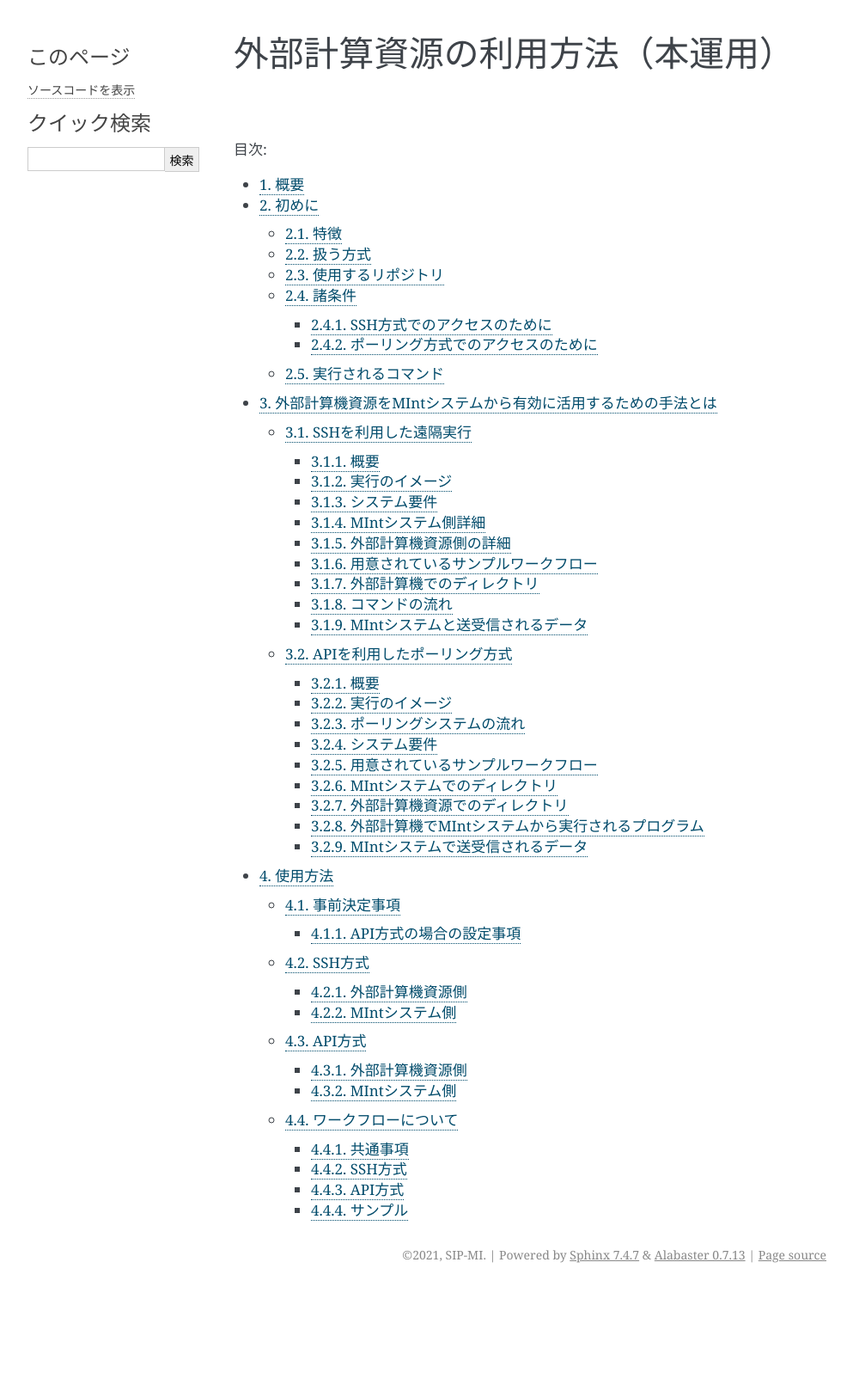
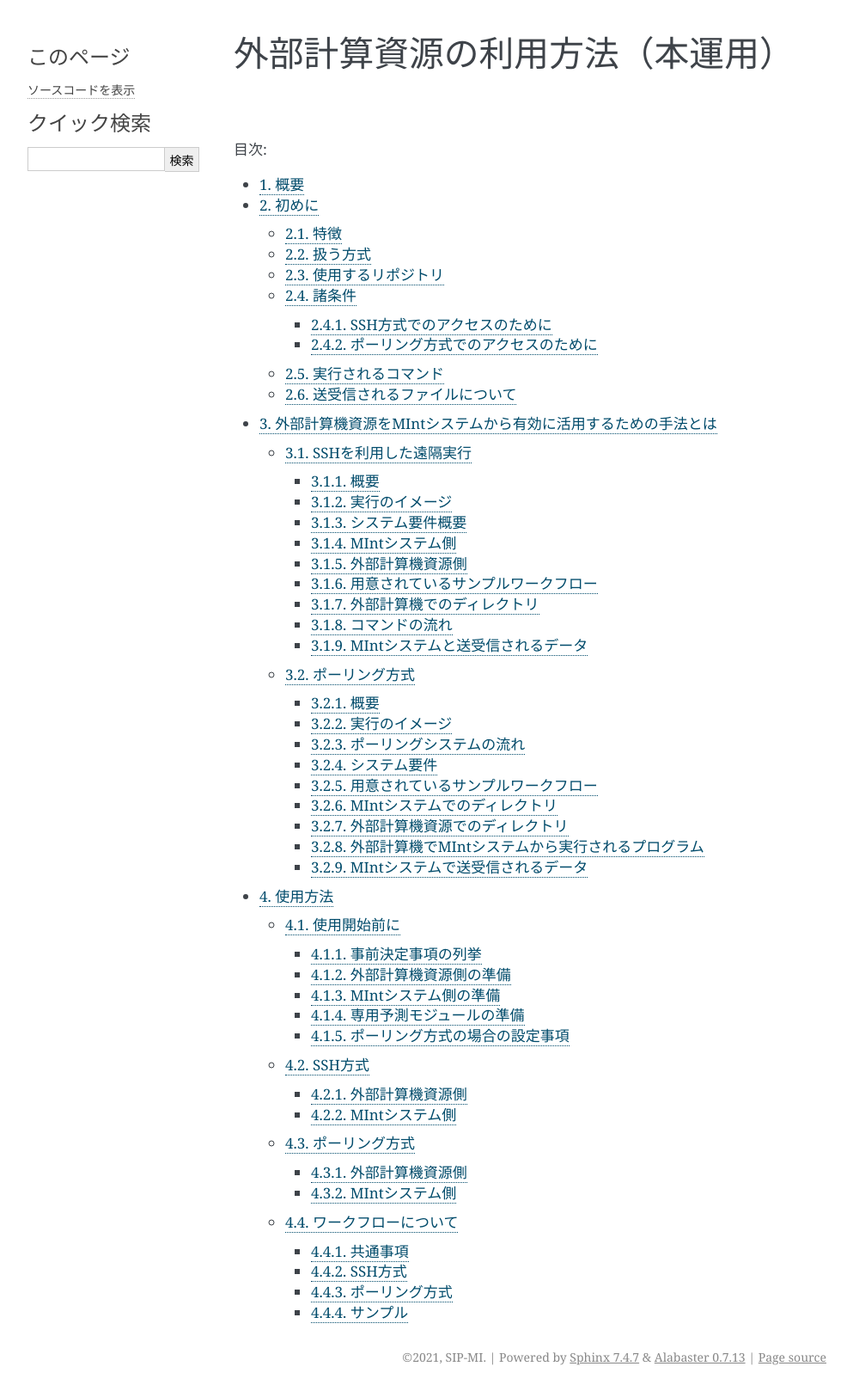
Before and after one commit to materialsintegration/remote_workflow, a Sphinx documentation site: the page built from documents/manual2nd/source/index.rst, in a window 1280 px wide. Shown: the whole page at 86% size, without its empty margins (148-1141 px from the left). Built offline with Sphinx 7.4.7, drawn with Linux system fonts in a browser that asks for light colours; before the commit the page ends 1499 px from its top, so only the background shows below that.

Commit message:
改訂中（2021/06/03）

```diff
--- a/documents/manual2nd/source/using_distributed_properties.rst
+++ b/documents/manual2nd/source/using_distributed_properties.rst
@@ -92,7 +92,7 @@ NIMSの取り組みについてはこちら [activities_of_NIMS]_ を参照。
 - misrc_remote_workflow
     - 主に外部計算機資源側で実行されるスクリプトのサンプルが登録されている。
 - misrc_distributed_computing_assist.api
-    - API方式のためのシステム構築用のプログラム、サンプルが登録されている。
+    - ポーリング方式のためのシステム構築用のプログラム、サンプルが登録されている。
     - ワークフローで使用するプログラムは「debug/mi-system-side」にある。
     - 外部計算機側で使用するプログラムは「debug/remote-side」にある。
 
@@ -120,8 +120,26 @@ SSHでの利用が不可能な場合、本方式を使用する。本方式は
 実行されるコマンド
 ===================
 
-SSHの場合、リポジトリにあるコマンドしか外部計算機上では実行しない。その場所も事前に取り決めた場所となる。APIも同様である。
+SSH方式の場合、リポジトリにあるコマンドしか外部計算機上では実行しない。その場所も事前に取り決めた場所となる。ポーリング方式も同様である。
 
+送受信されるファイルについて
+============================
+
+* SSH方式で送受信される、ファイル、文字列の形式
+     * 暗号化SSHプロトコル使用
+     * ファイル
+          + 非圧縮(rsyncコマンドをaオプションvオプションと共に使用)
+          + ファイルサイズ無制限
+     * コマンド列などの文字列
+          + 圧縮もbase64エンコードもしない平文
+* ポーリング方式で送受信される、ファイル、文字列の形式
+     * 暗号化SSHプロトコル使用
+     * ファイル
+          + 内容はbase64エンコード
+          + 非圧縮
+          + ファイルサイズ最大2Gバイトまで
+     * コマンド列などの文字列
+          + 圧縮もbase64エンコードもしない平文
 
 ============================================================
 外部計算機資源をMIntシステムから有効に活用するための手法とは
@@ -195,7 +213,7 @@ SSHアクセスではパスワードなしでの運用も可能であり、本
 
     \newpage
 
-システム要件
+システム要件概要
 -----------------
 
 * MIntシステム側
@@ -209,7 +227,7 @@ SSHアクセスではパスワードなしでの運用も可能であり、本
     + 必要な資材を取得、展開。
     + 必要な情報を設定。（主に実行プログラムパス、パラメータ、秘匿データの配置）
 
-MIntシステム側詳細
+MIntシステム側
 -------------------
 
 専用計算ノードでは以下のような動作が行われるように、専用モジュールが定義するプログラムを実行する。
@@ -220,7 +238,7 @@ MIntシステム側詳細
 * 遠隔計算機でソルバー（プログラム）の実行。
 * 実行が終了したら結果ファイルの取得。
 
-外部計算機資源側の詳細
+外部計算機資源側
 ---------------------
 
 外部計算機資源側計算機では、必要なファイルの配置が主な手順である。
@@ -342,16 +360,16 @@ MIntシステムへ送受信されるデータは、「execute_remote_command.sa
 
     \newpage
 
-APIを利用したポーリング方式
+ポーリング方式
 ============================
 
-続いてポーリング方式にの説明する。SSHなどで直接通信が行えない組織間でもhttpsプロトコルを利用した通信は可能なことが多く、これを利用することで外部計算機資源の有効活用できることを狙った。ただし現実的にはhttpsまたはTLS1.2以上での通信しか許可されないことが多いので、本方式はhttpsでの通信のみに絞って使用することとし、そのための説明もhttpsの使用を想定した上で行う。
+続いてポーリング方式の説明を行う。SSHなどで直接通信が行えない組織間でもhttpsプロトコルを利用した通信は可能なことが多く、これを利用することで外部計算機資源の有効活用できることを狙った。ただし現実的にはhttpsまたはTLS1.2以上での通信しか許可されないことが多いので、本方式はhttpsでの通信のみに絞って使用することとし、そのための説明もhttpsの使用を想定した上で行う。
 
 概要
 ----
 
-APIを利用したポーリングシステムとは外部計算機資源をSSHなどで直接操作するのではなく、中間に計算を仲介するAPIを立て、MIntシステム側、外部計算機資源側がそのAPIを利用してhttps通信で計算の依頼、実行などを行うシステムである。
-この場合、外部計算機資源側、MIntシステム側（予測モジュール）は計算工程の随所で定期的に通信する必要がある（ポーリング）ので、ポーリングシステムと言う。
+ポーリング方式とは外部計算機資源をSSHなどで直接操作するのではなく、中間にプログラムの実行、ファイルの送受信を仲介するAPIを立て、MIntシステム側、外部計算機資源側がそのAPIを利用してhttps通信で計算の依頼、実行などを行うシステムである。
+この場合、外部計算機資源側、MIntシステム側（予測モジュール）は計算工程の随所で定期的に通信する必要がある（ポーリング）ので、ポーリング方式と言う。
 SSHの場合と比べて外部計算機資源の利用および実行のための手続きが多くなり、用意するプログラムも複雑になる。
 
 .. raw:: latex
@@ -367,13 +385,13 @@ SSHの場合と比べて外部計算機資源の利用および実行のため
   :scale: 70%
   :align: center
 
-  APIを利用した外部計算機資源の利用イメージ
+  ポーリング方式を利用した外部計算機資源の利用イメージ
 
 .. raw:: html
 
    <A HREF="_images/remote_execution_image_api.png"><img src="_images/remote_execution_image_api.png" /></A>
 
-  APIを利用した外部計算機資源の利用イメージ
+  ポーリング方式を利用した外部計算機資源の利用イメージ
 
 .. raw:: latex
 
@@ -562,35 +580,65 @@ MIntシステムで送受信されるデータは、MIntシステム側のAPIと
 
 手順は以下のようになっている。
 
-* 事前に決めておくこと
-* 事前準備
+* 事前に決定しておく事項の列挙
+* 外部計算機側の準備
 * MIntシステム側の準備
-* 外部計算機側の準備
+* 専用予測モジュールの準備
 * ワークフローの準備
 
-事前決定事項
+.. _before_descide_items:
+
+使用開始前に
 ============
+
+事前決定事項の列挙
+------------------
 
 事前に決定しておく項目は以下の通り。
 
-* misrc_remote_workflowリポジトリの展開場所
+1. 方式の決定
+2. 解析、計算の決定
+    + MIntシステム側で使用可能で、必要なモジュールの選定。
+    + 外部計算機資源側で1.を考慮にいれ、用意する必要のある手順の検討。
+3. 実行するプログラム
+    + 1. の見当の結果、外部計算機資源側で実行するプログラム及び必要なパラメータの調査。
+    + MIntシステムから最初に呼び出されるスクリプトの決定。
+4. misrc_remote_workflowリポジトリの展開場所
     + クライアント側のプログラム実行場所として使用する。
     + 実行プログラム用のテンプレートなどが入っているのでこれを利用する。
-* misrc_distributed_computing_assist_apiリポジトリの展開
-    + API方式の場合に必要
+5. misrc_distributed_computing_assist_apiリポジトリの展開
+    + ポーリング方式の場合に必要。
     + debug/remote-side/mi-system-reote.pyがポーリングプログラムで、これを実行しておく。
-* 実行するプログラム
-    + 外部計算機資源側で実行するプログラム及び必要なパラメータの調査。
-    + MIntシステムから最初に呼び出されるスクリプトを決める
-* SSHの場合
+
+外部計算機資源側の準備
+----------------------
+
+1. :ref: `before_desicde_items` の 4. 5. で決定した場所へリポジトリを展開する
+2. :ref: `before_desicde_items` の 3. で決定したスクリプトを作成する。
+
+MIntシステム側の準備
+--------------------
+
+1. 実装調査書の作成
+    + :ref: `before_descide_items` 2.の情報（スクリプトと送受信するパラメータ）を盛り込む。
+
+専用予測モジュールの準備
+--------------------------
+
+2. 専用予測モジュールの作成
+    + どちらの方式を採用するか。
+    + 1.の情報を盛り込んだ予測モジュールを作成する。
+3. ワークフローの準備
+    + 2. で作成した予測モジュールを使用するワークフローを作成する。
+4. SSHの場合
     + MInt側からクライアント計算機へのSSHログインのための情報
     + 鍵暗号化方式によるパスワードなし、パスフレーズなし接続が望ましい。
-* APIの場合
-    + API方式の場合は不特定多数の利用者とAPIプログラムを共有するので、設定事項をMIntシステム側に事前設定しておく。
+5. ポーリング方式の場合
+    + ポーリング方式の場合は不特定多数の利用者とAPIプログラムを共有するので、認証などの設定事項をMIntシステム側に事前設定しておく。
 
-API方式の場合の設定事項
-------------------------
-API方式では、SSHとはまた違う認証情報が必要なため、それらを記述する。以下の情報は外部計算機側でポーリングプログラムを実行する際に必要である。
+ポーリング方式の場合の設定事項
+------------------------------
+ポーリング方式では、SSHとはまた違う認証情報が必要なため、それらを記述する。以下の情報は外部計算機側でポーリングプログラムを実行する際に必要である。
 
 * APIトークン
     + 本方式ではMIntシステムのAPI認証システムを使用しているので、そのトークンが必要となる。NIMS側に問い合わせて取得しておく。
@@ -637,8 +685,8 @@ MIntシステム側
 1. ワークフローを作成する場合に「misrc_remote_workflow/scripts/execute_remote_command.sample.sh」を必要な名称に変更し、内容を参考にしてSSH 経由実行が可能なように編集し、ワークフローから実行させる。
 2. 1.を実行可能な通常どおりのワークフローを作成する。作成方法に差は無い。
 
-API方式
-=======
+ポーリング方式
+==============
 
 外部計算機資源側
 -----------------
@@ -695,7 +743,7 @@ MIntシステム側
 共通事項
 --------
 
-SSH方式とAPI方式の両方に共通する事項である。
+SSH方式とポーリング方式の両方に共通する事項である。
 
 * 予測モジュール
     - pbsNodeGroup設定で、ssh-node01を設定する。他の計算機では外へアクセスすることができないため。
@@ -707,7 +755,7 @@ SSH方式
 
 予測モジュールの実行プログラムから misrc_remote_workflow/scripts/execute_remote_command.sample.sh またはこのファイルを専用に別名コピー編集したものを必要なパラメータとともに実行するように構成する。
 
-API方式
+ポーリング方式
 -------
 
 予測モジュールの実行プログラム内で、misrc_distributed_computing_assist_api/debug/mi-system-side/mi-system-wf.py を必要なパラメータとともに実行するように構成する。
@@ -721,7 +769,7 @@ misrc_remote_workflowリポジトリにある、sample_dataディレクトリに
 
 また、misrc_remote_workflow/scriptsにこの時の予測モジュール実行プログラムがある。これを参考に別な予測モジュール実行プログラムを作成することが可能である。
 
-* kousoku_abaqus_api_version2.py : API方式の予測モジュール実行スクリプト
+* kousoku_abaqus_api_version2.py : ポーリング方式の予測モジュール実行スクリプト
 * kousoku_abaqus_ssh_version2.py : SSH方式の予測モジュール実行スクリプト
 
 以上
```
Also changed, not shown: 6 other files.
